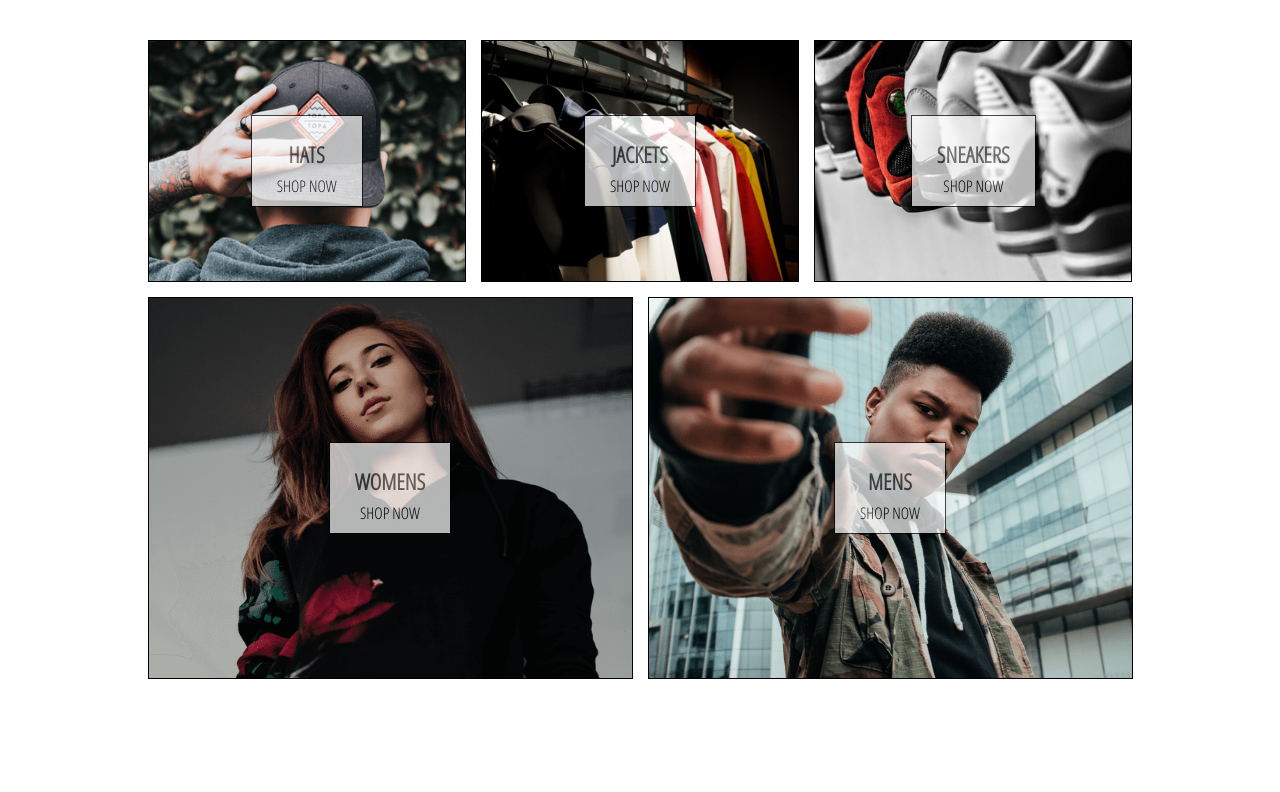
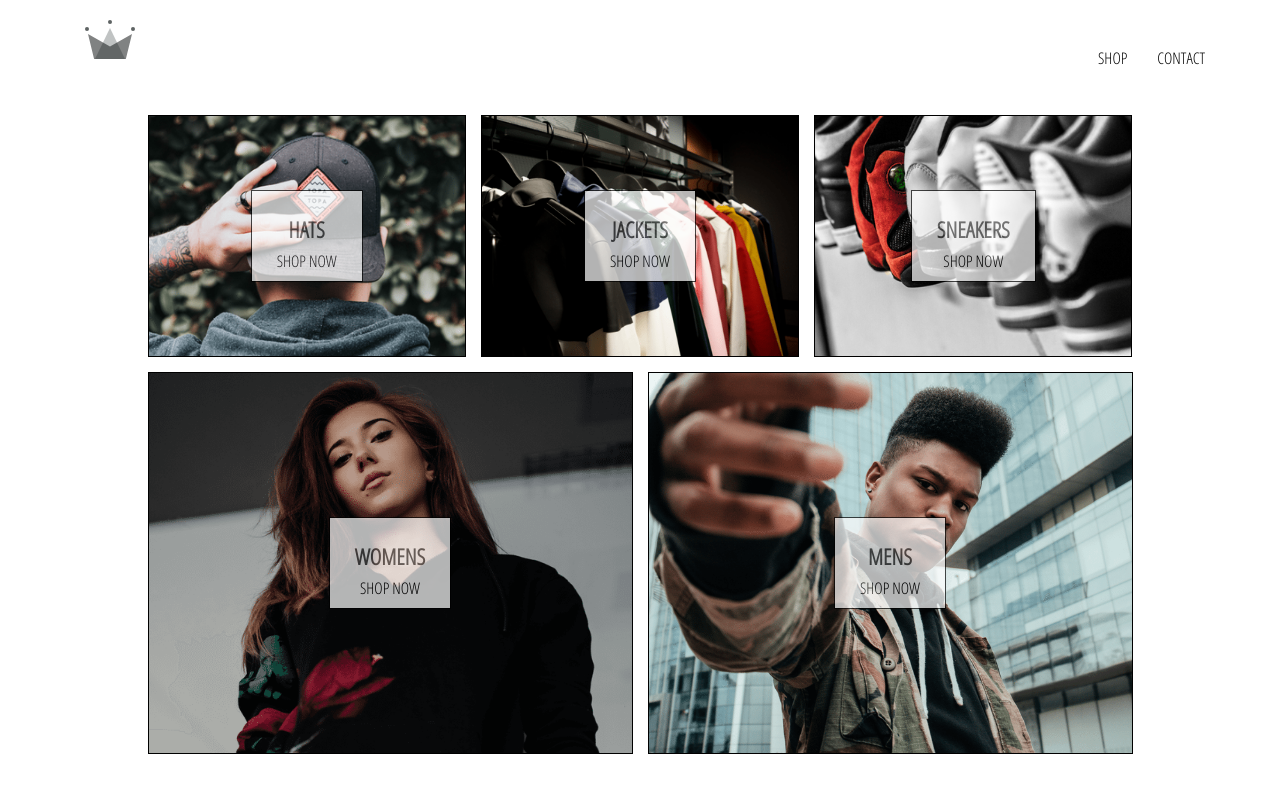
Before and after one commit to ryan-j-stern/crwn-clothing, a React (Create React App) app: page / in a window 1280 px wide. Shown: the top 792 px of the page. Built offline with nearby package versions, Linux system fonts and the light colour scheme.

Commit message:
created header, did some styling to it, added links to it

```diff
--- a/src/App.css
+++ b/src/App.css
@@ -2,3 +2,8 @@
   font-family: "Open Sans Condensed";
   padding: 20px 60px;
 }
+
+a {
+  text-decoration: none;
+  color: black;
+}
--- a/src/App.js
+++ b/src/App.js
@@ -1,11 +1,13 @@
 import { Switch, Route } from "react-router-dom";
 import "./App.css";
+import Header from "./components/header/header.component";
 import HomePage from "./pages/homepage/homepage.componenet";
 import ShopPage from "./pages/shop/shop.component";
 
 function App() {
   return (
     <div>
+      <Header />
       <Switch>
         <Route exact path="/" component={HomePage} />
         <Route path="/shop" component={ShopPage} />
--- /dev/null
+++ b/src/components/header/header.component.jsx
@@ -0,0 +1,22 @@
+import React from "react";
+import { ReactComponent as Logo } from "../../assets/crown.svg";
+import { Link } from "react-router-dom";
+import "./header.styles.scss";
+
+const Header = () => (
+  <div className="header">
+    <Link className="logo-container" to="/">
+      <Logo />
+    </Link>
+    <div className="options">
+      <Link className="option" to="/shop">
+        SHOP
+      </Link>
+      <Link className="option" to="/contact">
+        CONTACT
+      </Link>
+    </div>
+  </div>
+);
+
+export default Header;
--- /dev/null
+++ b/src/components/header/header.styles.scss
@@ -0,0 +1,25 @@
+.header {
+  width: 100%;
+  height: 75px;
+  display: flex;
+  justify-content: space-between;
+  align-items: center;
+
+  .logo-container {
+    width: 70px;
+    padding: 25px;
+    height: 100%;
+  }
+
+  .options {
+    width: 50%;
+    height: 100%;
+    align-items: center;
+    display: flex;
+    justify-content: flex-end;
+
+    .option {
+      padding: 10px 15px;
+    }
+  }
+}
```
Also changed, not shown: src/assets/crown.svg (added).
